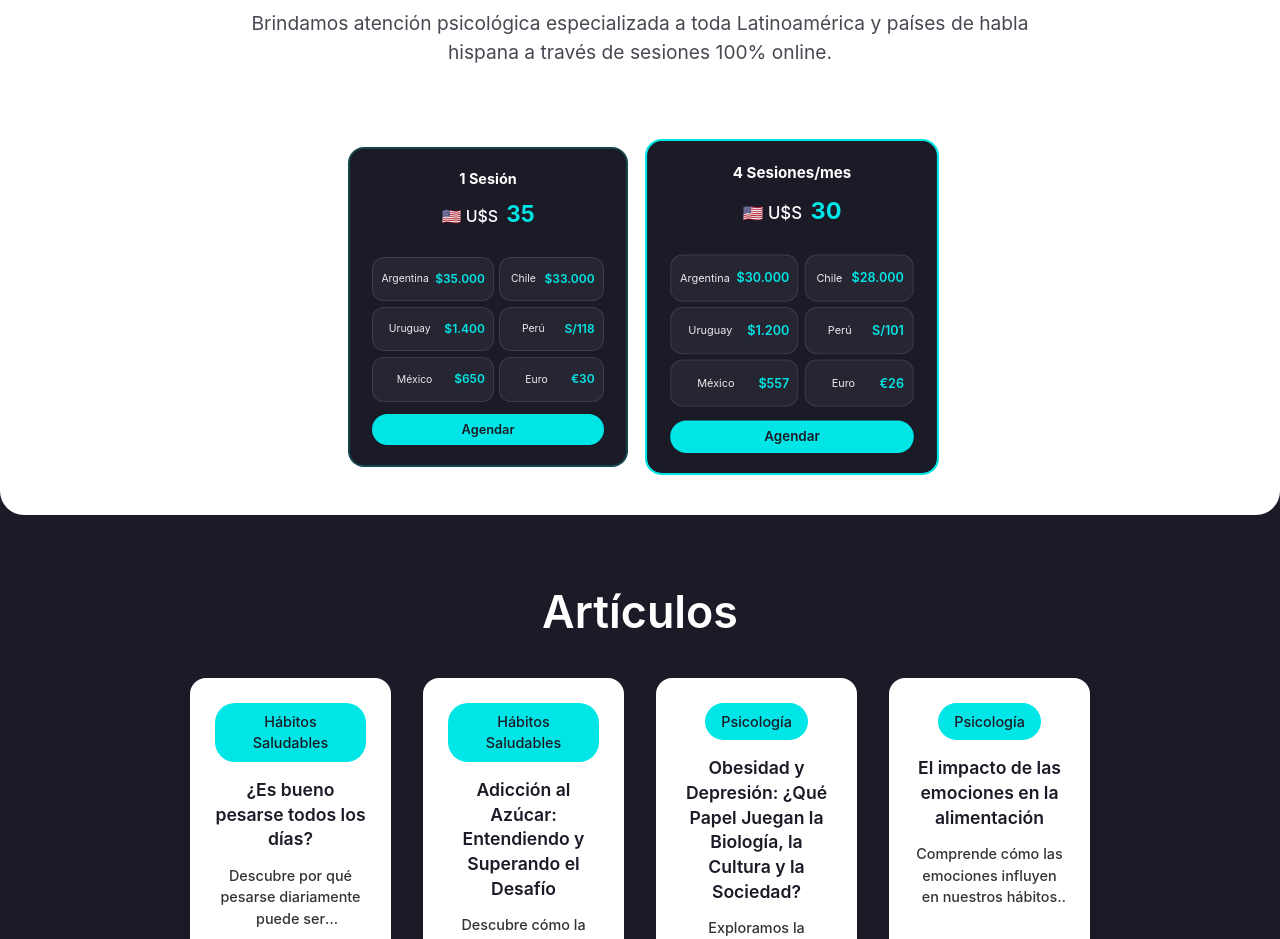
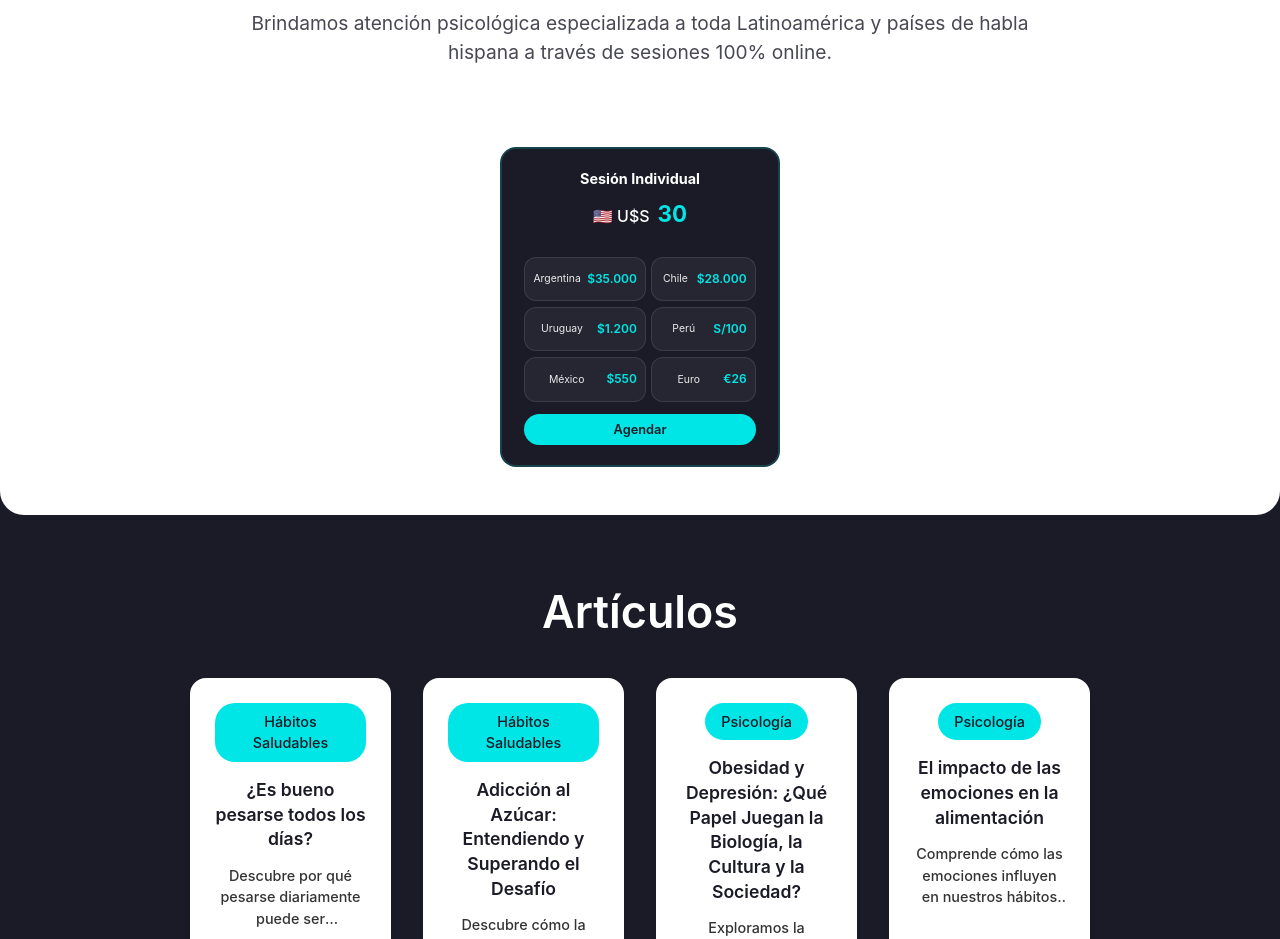
Before and after one commit to pabloenzenhofer/psicologiadelaobesidad, a React (Vite) app: page / in a window 1280 px wide. Shown: the part 2260-3199 px from the top of the page. Built offline with nearby package versions, Linux system fonts and the light colour scheme; a web font is replaced by a local one.

Commit message:
Actualizar sección de precios: una sola tarjeta con precio de  USD y valores actualizados en otras monedas

```diff
--- a/src/App.css
+++ b/src/App.css
@@ -2089,14 +2089,13 @@ html, body {
 }
 
 .packs-grid {
-  display: grid;
-  grid-template-columns: repeat(2, 1fr);
-  gap: 1.5rem;
+  display: flex;
+  justify-content: center;
+  align-items: center;
   margin-top: 2rem;
   max-width: 600px;
   margin-left: auto;
   margin-right: auto;
-  justify-items: center;
 }
 
 .pack-card {
--- a/src/sections/Prices.tsx
+++ b/src/sections/Prices.tsx
@@ -16,50 +16,9 @@ const Prices = () => {
         </div>
 
         <div className="packs-grid">
-          {/* Pack 1 Sesión */}
           <article className="pack-card">
             <div className="pack-header">
-              <h3>1 Sesión</h3>
-              <div className="pack-price">
-                <span className="currency">🇺🇸 U$S</span>
-                <span className="amount">35</span>
-              </div>
-            </div>
-            <div className="local-equivalents">
-              <div className="equivalent">
-                <span className="country">Argentina</span>
-                <span className="price">$35.000</span>
-              </div>
-              <div className="equivalent">
-                <span className="country">Chile</span>
-                <span className="price">$33.000</span>
-              </div>
-              <div className="equivalent">
-                <span className="country">Uruguay</span>
-                <span className="price">$1.400</span>
-              </div>
-              <div className="equivalent">
-                <span className="country">Perú</span>
-                <span className="price">S/118</span>
-              </div>
-              <div className="equivalent">
-                <span className="country">México</span>
-                <span className="price">$650</span>
-              </div>
-              <div className="equivalent">
-                <span className="country">Euro</span>
-                <span className="price">€30</span>
-              </div>
-            </div>
-            <button className="pack-button" onClick={handleScheduleClick}>
-              Agendar
-            </button>
-          </article>
-
-          {/* Pack 4 Sesiones */}
-          <article className="pack-card featured">
-            <div className="pack-header">
-              <h3>4 Sesiones/mes</h3>
+              <h3>Sesión Individual</h3>
               <div className="pack-price">
                 <span className="currency">🇺🇸 U$S</span>
                 <span className="amount">30</span>
@@ -68,7 +27,7 @@ const Prices = () => {
             <div className="local-equivalents">
               <div className="equivalent">
                 <span className="country">Argentina</span>
-                <span className="price">$30.000</span>
+                <span className="price">$35.000</span>
               </div>
               <div className="equivalent">
                 <span className="country">Chile</span>
@@ -80,11 +39,11 @@ const Prices = () => {
               </div>
               <div className="equivalent">
                 <span className="country">Perú</span>
-                <span className="price">S/101</span>
+                <span className="price">S/100</span>
               </div>
               <div className="equivalent">
                 <span className="country">México</span>
-                <span className="price">$557</span>
+                <span className="price">$550</span>
               </div>
               <div className="equivalent">
                 <span className="country">Euro</span>
```
